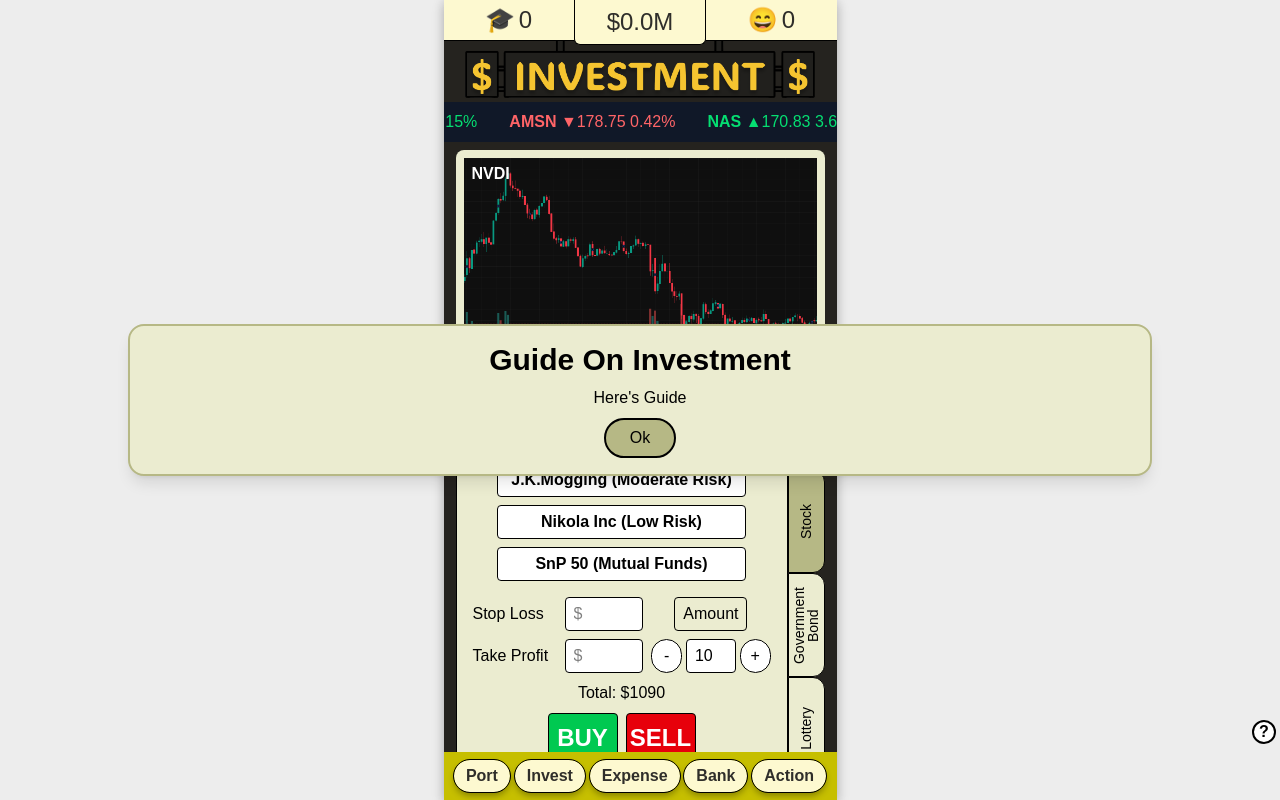
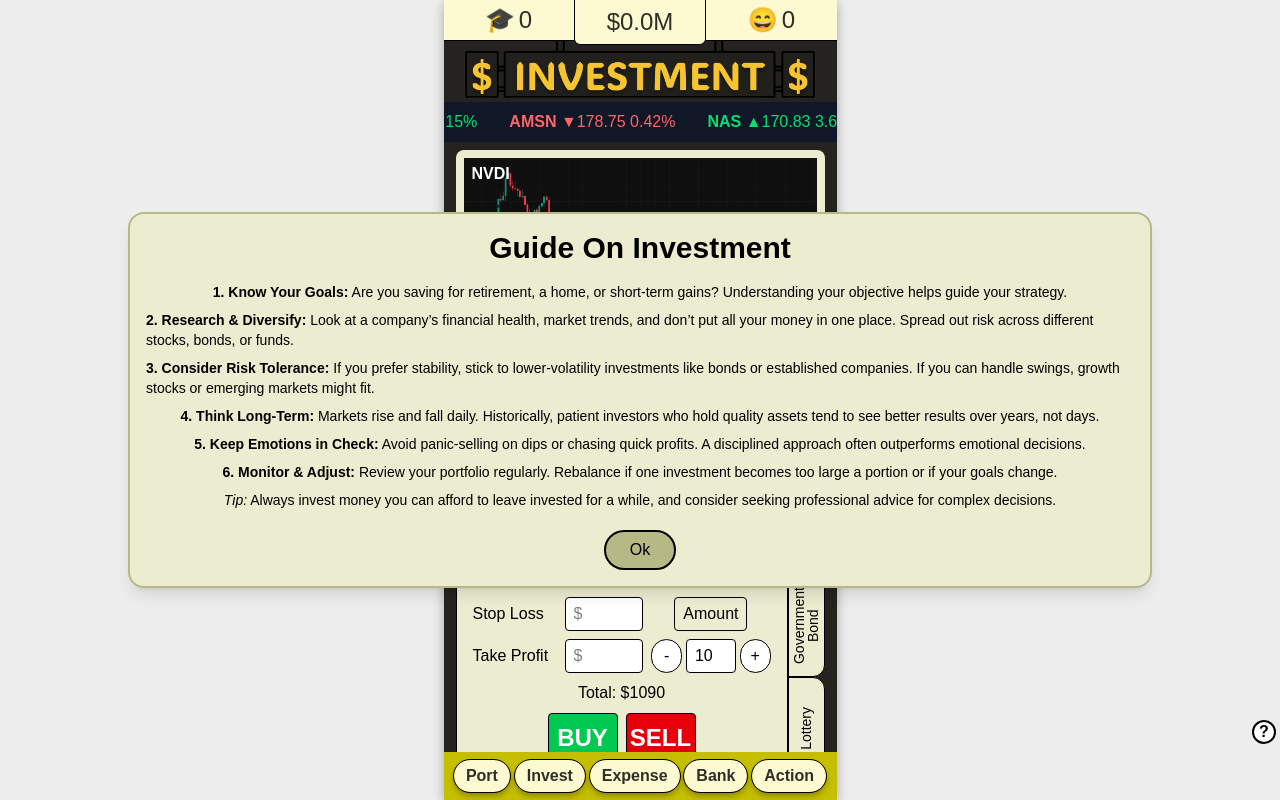
Before and after one commit to Yapkathon/hackathon-game, a Next.js app: page /investment in a window 1280 px wide. Both pictures are taken after a click on the button "Information". Built offline with nearby package versions, Linux system fonts and the light colour scheme; a web font is replaced by a local one.

Commit message:
update guide

```diff
--- a/app/investment/page.tsx
+++ b/app/investment/page.tsx
@@ -99,12 +99,48 @@ export default function InvestmentPage() {
       ) : (
         ""
       )}
-      {isHelp ? (
-        <div className="flex flex-col fixed left-[50%] top-[50%] z-50 translate-x-[-50%] translate-y-[-50%] shadow-lg w-4/5 rounded-2xl border-2 border-[#b6b885] bg-white px-4 py-4 items-center gap-2 text-base">
-          <h2 className="font-semibold text-center text-3xl">
+      {isHelp && (
+  <div className="flex flex-col fixed left-[50%] top-[50%] z-50
+                  translate-x-[-50%] translate-y-[-50%] shadow-lg
+                  w-4/5 max-h-[70vh] rounded-2xl border-2 border-[#b6b885]
+                  bg-white px-4 py-4 items-center gap-2 text-base
+                  overflow-y-auto">
+
+    <h2 className="font-semibold text-center text-3xl mb-2">
       Guide On Investment
     </h2>
-          Here's Guide
+
+    <p className="text-sm leading-5">
+      <strong>1. Know Your Goals:</strong> Are you saving for retirement, a home, or short-term gains?
+      Understanding your objective helps guide your strategy.
+    </p>
+    <p className="text-sm leading-5">
+      <strong>2. Research & Diversify:</strong> Look at a company’s financial health, market trends,
+      and don’t put all your money in one place. Spread out risk across different stocks, bonds,
+      or funds.
+    </p>
+    <p className="text-sm leading-5">
+      <strong>3. Consider Risk Tolerance:</strong> If you prefer stability, stick to lower-volatility
+      investments like bonds or established companies. If you can handle swings, growth stocks or
+      emerging markets might fit.
+    </p>
+    <p className="text-sm leading-5">
+      <strong>4. Think Long-Term:</strong> Markets rise and fall daily. Historically, patient
+      investors who hold quality assets tend to see better results over years, not days.
+    </p>
+    <p className="text-sm leading-5">
+      <strong>5. Keep Emotions in Check:</strong> Avoid panic-selling on dips or chasing quick
+      profits. A disciplined approach often outperforms emotional decisions.
+    </p>
+    <p className="text-sm leading-5">
+      <strong>6. Monitor & Adjust:</strong> Review your portfolio regularly. Rebalance if one
+      investment becomes too large a portion or if your goals change.
+    </p>
+    <p className="text-sm leading-5 mb-3">
+      <em>Tip:</em> Always invest money you can afford to leave invested for a while, and
+      consider seeking professional advice for complex decisions.
+    </p>
+
     <button
       onClick={() => setIsHelp(false)}
       className="rounded-full border-2 border-black bg-[#b6b885] px-6 py-1.5"
@@ -112,8 +148,6 @@ export default function InvestmentPage() {
       Ok
     </button>
   </div>
-      ) : (
-        ""
 )}
       <img
         src="investSign/investSign.png"
```
Lines whose indentation alone changed are shown as unchanged.
